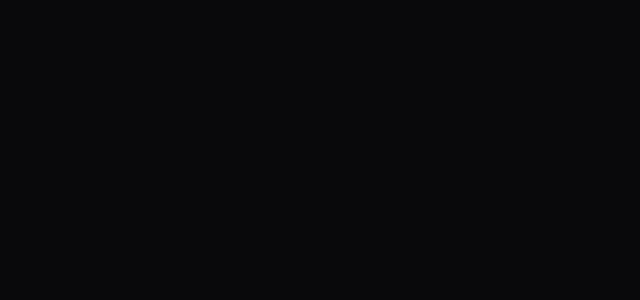
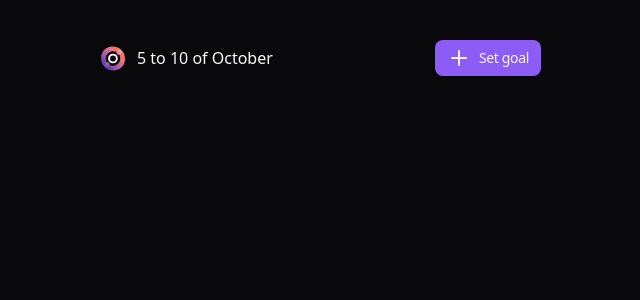
Before and after one commit to celiovjunior/in-orbit-client, a React (Vite) app: page / in a window 1280 px wide. Shown: the top 300 px of the page, without its empty margins (319-959 px from the left). Built offline with nearby package versions, Linux system fonts and the light colour scheme.

Commit message:
feat: importing image as html and creating summary screen.

```diff
--- a/src/App.tsx
+++ b/src/App.tsx
@@ -1,12 +1,14 @@
 import { Dialog } from './components/ui/dialog'
 
 import { CreateGoal } from './components/create-goal'
+import { Summary } from './components/summary'
 // import { EmptyGoals } from './components/empty-goals'
 
 export function App() {
   return (
     <Dialog>
       {/* <EmptyGoals /> */}
+      <Summary />
       <CreateGoal />
     </Dialog>
   )
--- /dev/null
+++ b/src/components/in-orbit-icon.tsx
@@ -0,0 +1,96 @@
+export function InOrbitIcon() {
+  return (
+    <svg
+      width={24}
+      height={25}
+      viewBox="0 0 24 25"
+      fill="none"
+      xmlns="http://www.w3.org/2000/svg"
+    >
+      <title>in.orbit logo icon</title>
+      <path
+        d="M12 .5c-.936 0-1.847.107-2.72.31A12.016 12.016 0 00.31 9.78C.107 10.652 0 11.563 0 12.5c0 6.627 5.373 12 12 12 .936 0 1.847-.107 2.72-.31a12.017 12.017 0 008.97-8.968c.203-.875.31-1.786.31-2.722 0-6.627-5.373-12-12-12zm0 19.515a7.494 7.494 0 01-2.524-.435 7.535 7.535 0 01-4.556-4.555A7.515 7.515 0 1119.515 12.5 7.515 7.515 0 0112 20.015z"
+        fill="url(#paint0_linear_84_261)"
+      />
+      <path
+        d="M12 7.657a4.844 4.844 0 100 9.687 4.844 4.844 0 000-9.687zm0 7.772a2.929 2.929 0 110-5.858 2.929 2.929 0 010 5.858z"
+        fill="#FEFCFE"
+      />
+      <path
+        d="M14.524 5.42a7.515 7.515 0 00-9.604 9.605 7.423 7.423 0 01-2.63-1.702A7.408 7.408 0 01.31 9.78 12.016 12.016 0 019.28.81a7.409 7.409 0 013.543 1.98 7.423 7.423 0 011.701 2.63z"
+        fill="url(#paint1_linear_84_261)"
+      />
+      <path
+        d="M23.69 15.221a12.016 12.016 0 01-8.97 8.969 7.408 7.408 0 01-3.543-1.98 7.427 7.427 0 01-1.701-2.63 7.515 7.515 0 009.605-9.605c.958.362 1.857.93 2.629 1.702a7.41 7.41 0 011.98 3.544z"
+        fill="url(#paint2_linear_84_261)"
+      />
+      <path
+        d="M6.064 20.948a2.511 2.511 0 100-5.023 2.511 2.511 0 000 5.023z"
+        fill="url(#paint3_linear_84_261)"
+      />
+      <path
+        d="M17.958 9.054a2.511 2.511 0 100-5.023 2.511 2.511 0 000 5.023z"
+        fill="url(#paint4_linear_84_261)"
+      />
+      <defs>
+        <linearGradient
+          id="paint0_linear_84_261"
+          x1={20.3704}
+          y1={4.59058}
+          x2={3.89023}
+          y2={20.1635}
+          gradientUnits="userSpaceOnUse"
+        >
+          <stop stopColor="#F38856" />
+          <stop offset={0.23} stopColor="#F0625C" />
+          <stop offset={1} stopColor="#5C3DAB" />
+        </linearGradient>
+        <linearGradient
+          id="paint1_linear_84_261"
+          x1={11.2405}
+          y1={2.53429}
+          x2={1.86657}
+          y2={11.8578}
+          gradientUnits="userSpaceOnUse"
+        >
+          <stop stopColor="#F67986" />
+          <stop offset={1} stopColor="#8951BA" />
+        </linearGradient>
+        <linearGradient
+          id="paint2_linear_84_261"
+          x1={21.9616}
+          y1={13.3129}
+          x2={12.5877}
+          y2={22.6369}
+          gradientUnits="userSpaceOnUse"
+        >
+          <stop stopColor="#F67986" />
+          <stop offset={1} stopColor="#8951BA" />
+        </linearGradient>
+        <linearGradient
+          id="paint3_linear_84_261"
+          x1={7.89781}
+          y1={16.7204}
+          x2={4.23025}
+          y2={20.1519}
+          gradientUnits="userSpaceOnUse"
+        >
+          <stop stopColor="#A267B9" />
+          <stop offset={1} stopColor="#704BB4" />
+        </linearGradient>
+        <linearGradient
+          id="paint4_linear_84_261"
+          x1={19.4846}
+          y1={5.11331}
+          x2={16.9808}
+          y2={7.45646}
+          gradientUnits="userSpaceOnUse"
+        >
+          <stop stopColor="#F7A8A5" />
+          <stop offset={0.97} stopColor="#D074C4" />
+          <stop offset={1} stopColor="#CF76A9" />
+        </linearGradient>
+      </defs>
+    </svg>
+  )
+}
--- a/src/components/summary.tsx
+++ b/src/components/summary.tsx
@@ -0,0 +1,23 @@
+import { Plus } from 'lucide-react'
+import { Button } from './ui/button'
+import { DialogTrigger } from './ui/dialog'
+import { InOrbitIcon } from './in-orbit-icon'
+
+export function Summary() {
+  return (
+    <div className="py-10 max-w-[480px] px-5 mx-auto flex flex-col gap-6">
+      <div className="flex items-center justify-between">
+        <div className="flex items-center gap-3">
+          <InOrbitIcon />
+          <span>5 to 10 of October</span>
+        </div>
+        <DialogTrigger asChild>
+          <Button size="sm">
+            <Plus className="s-4" />
+            Set goal
+          </Button>
+        </DialogTrigger>
+      </div>
+    </div>
+  )
+}
```
